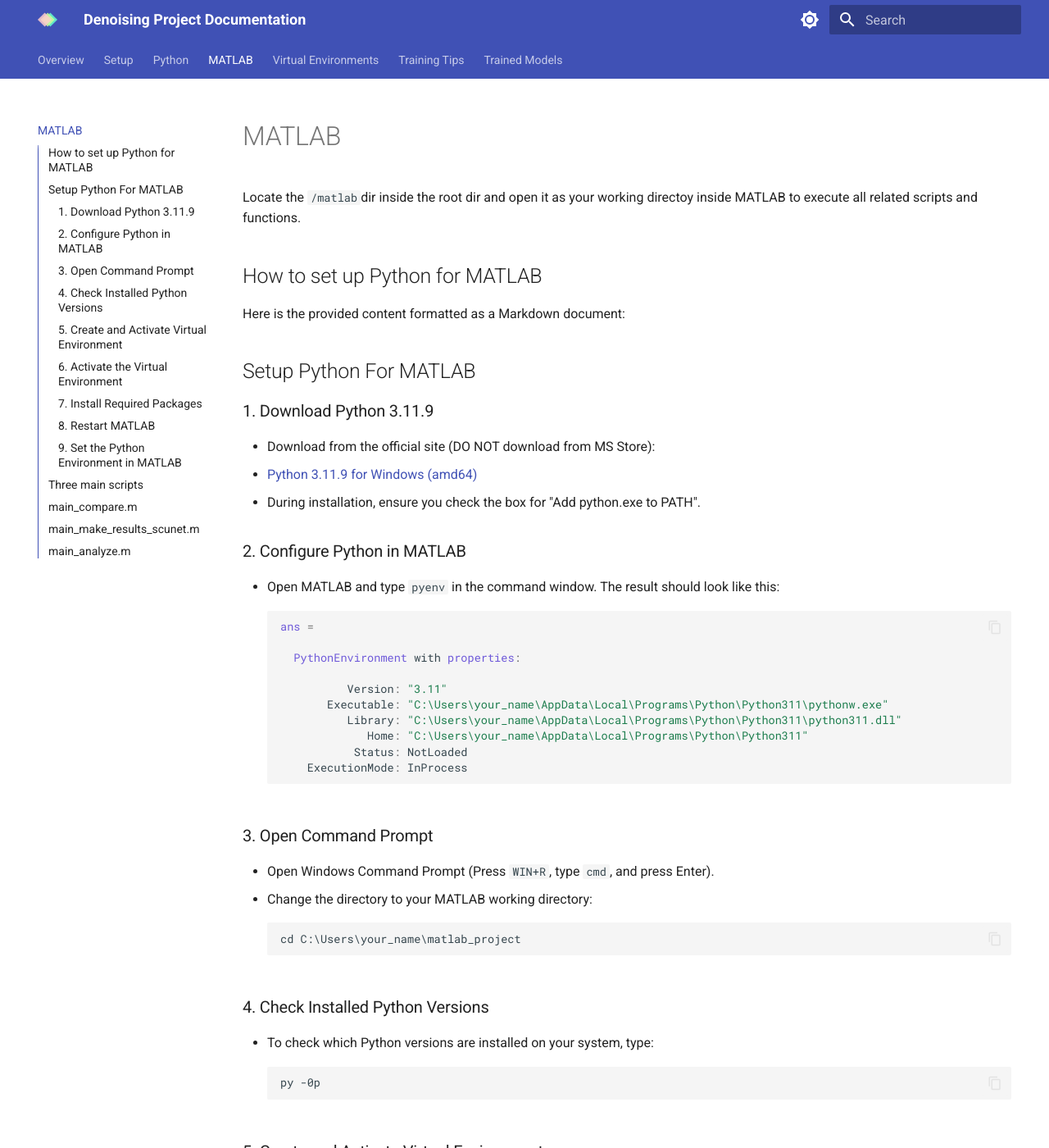
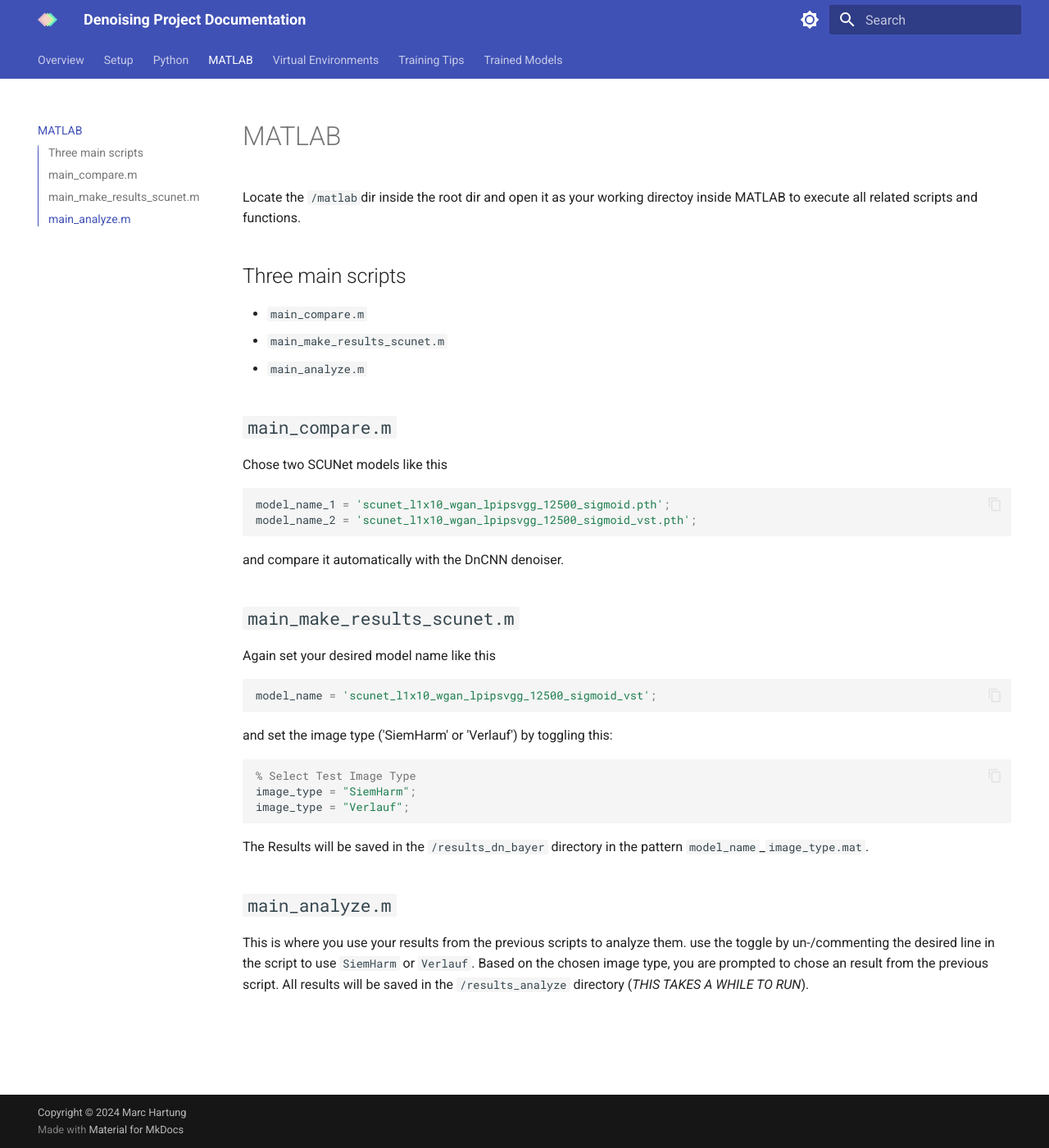
Before and after one commit to en1ero/dn_project_docu, an MkDocs documentation site: the page built from docs/04_matlab.md, in a window 1280 px wide and 1400 px high. Shown: the whole window at 82% size. Built offline with MkDocs 1.6.1 and Material for MkDocs 9.7.7, drawn with Linux system fonts in a browser that asks for light colours; some of the changed text lies outside the part shown.

Commit message:
matlab overhaul

````diff
--- a/docs/04_matlab.md
+++ b/docs/04_matlab.md
@@ -1,83 +1,6 @@
 # MATLAB
 
 Locate the `/matlab`dir inside the root dir and open it as your working directoy inside MATLAB to execute all related scripts and functions.
-
-## How to set up Python for MATLAB
-Here is the provided content formatted as a Markdown document:
-
-## Setup Python For MATLAB
-
-### 1. Download Python 3.11.9
-- Download from the official site (DO NOT download from MS Store):
-  - [Python 3.11.9 for Windows (amd64)](https://www.python.org/ftp/python/3.11.9/python-3.11.9-amd64.exe)
-- During installation, ensure you check the box for "Add python.exe to PATH".
-
-### 2. Configure Python in MATLAB
-- Open MATLAB and type `pyenv` in the command window. The result should look like this:
-  ```matlab
-  ans =
-
-    PythonEnvironment with properties:
-
-            Version: "3.11"
-         Executable: "C:\Users\your_name\AppData\Local\Programs\Python\Python311\pythonw.exe"
-            Library: "C:\Users\your_name\AppData\Local\Programs\Python\Python311\python311.dll"
-               Home: "C:\Users\your_name\AppData\Local\Programs\Python\Python311"
-             Status: NotLoaded
-      ExecutionMode: InProcess
-  ```
-
-### 3. Open Command Prompt
-- Open Windows Command Prompt (Press `WIN+R`, type `cmd`, and press Enter).
-- Change the directory to your MATLAB working directory:
-  ```cmd
-  cd C:\Users\your_name\matlab_project
-  ```
-
-### 4. Check Installed Python Versions
-- To check which Python versions are installed on your system, type:
-  ```cmd
-  py -0p
-  ```
-
-### 5. Create and Activate Virtual Environment
-- Make a virtual environment to store Python modules by typing:
-  ```bash
-  py -3.11 -m venv .venv
-  ```
-- If multiple Python versions are installed, use:
-  ```bash
-  py -3.11 -m venv .venv
-  ```
-- If only Python 3.11 is installed, use:
-  ```bash
-  py -m venv .venv
-  ```
-
-### 6. Activate the Virtual Environment
-- Activate the virtual environment via:
-  ```cmd
-  .venv\Scripts\activate
-  ```
-
-### 7. Install Required Packages
-- Install the necessary packages with CUDA support into the new virtual environment:
-  ```bash
-  pip install torch torchvision --index-url https://download.pytorch.org/whl/cu121
-  pip install numpy einops timm torchsummary
-  ```
-
-### 8. Restart MATLAB
-
-### 9. Set the Python Environment in MATLAB
-- After restarting MATLAB, specify the Python environment to use by typing the following in the MATLAB terminal:
-  ```matlab
-  pyenv('Version', 'C:\Users\your_name\matlab_project\.venv\Scripts\pythonw.exe')
-  ```
-
-pip uninstall torch torchvision
-pip cache purge
-
 
 ## Three main scripts
 * `main_compare.m`
--- a/mkdocs.yml
+++ b/mkdocs.yml
@@ -1,6 +1,7 @@
 site_name: Denoising Project Documentation
 theme:
   logo: assets/logo_0.svg
+  favicon: assets/logo_0.svg
   name: material
   features:
     - navigation.tabs
@@ -47,6 +48,3 @@
 
 extra_css:
   - css/extra.css
-
-# extra:
-#   homepage: index
````
Also changed, not shown: docs/02_setup.md (+5 -0 lines).
